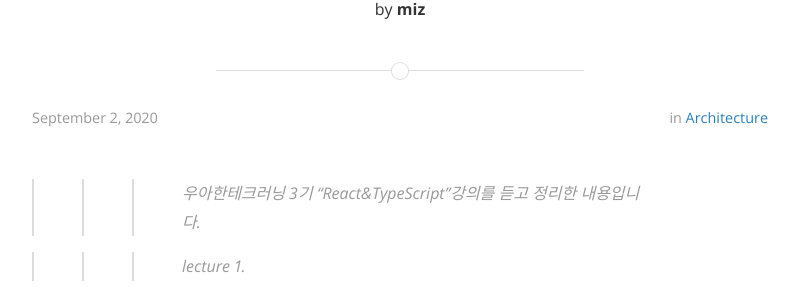
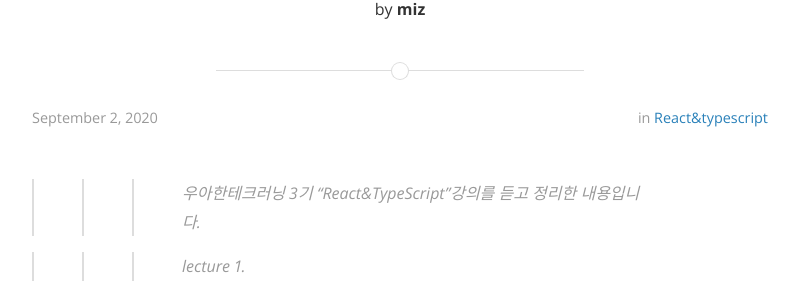
Before and after one commit to mizm/mizm.github.io, a Jekyll site: the page built from _posts/React-TypeScript/2020-09-02-RTLec1.md, in a window 1280 px wide and 900 px high. Shown: the part 179-481 px from the top of the window, without its empty margins (240-1039 px from the left). Built offline with Jekyll 4.4.1, drawn with Linux system fonts in a browser that asks for light colours; nearby versions of some CDN libraries.

Commit message:
200901 react&typescript lecture1

```diff
--- a/_posts/React-TypeScript/2020-09-02-RTLec1.md
+++ b/_posts/React-TypeScript/2020-09-02-RTLec1.md
@@ -3,7 +3,7 @@ layout: post
 title:  "React&TypeScript Lecture 1"
 date:   2020-09-02T13:52:52-05:00
 author: miz
-categories: Architecture
+categories: React&TypeScript
 ---
 
 >>> 우아한테크러닝 3기 "React&TypeScript"강의를 듣고 정리한 내용입니다.
```
